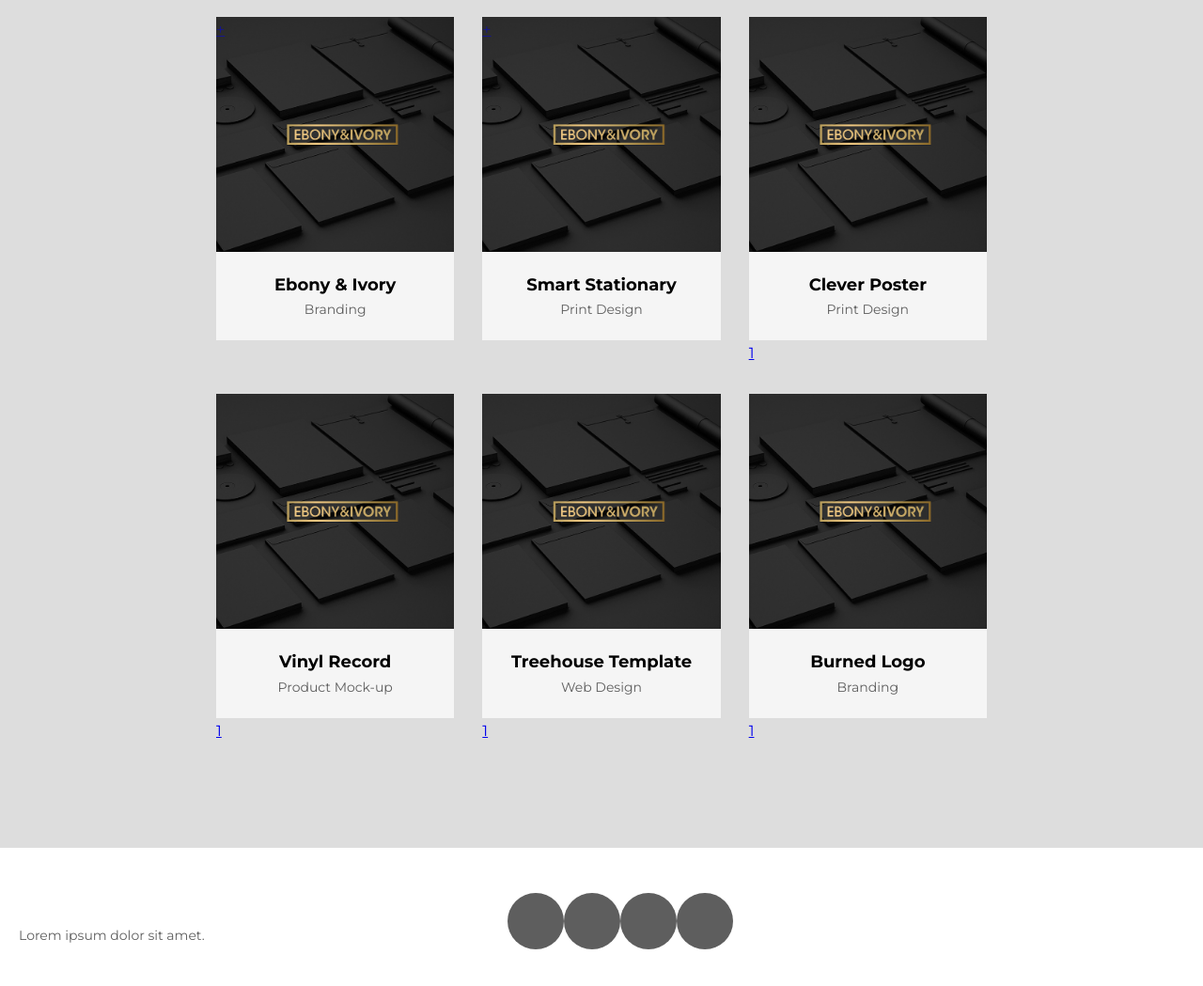
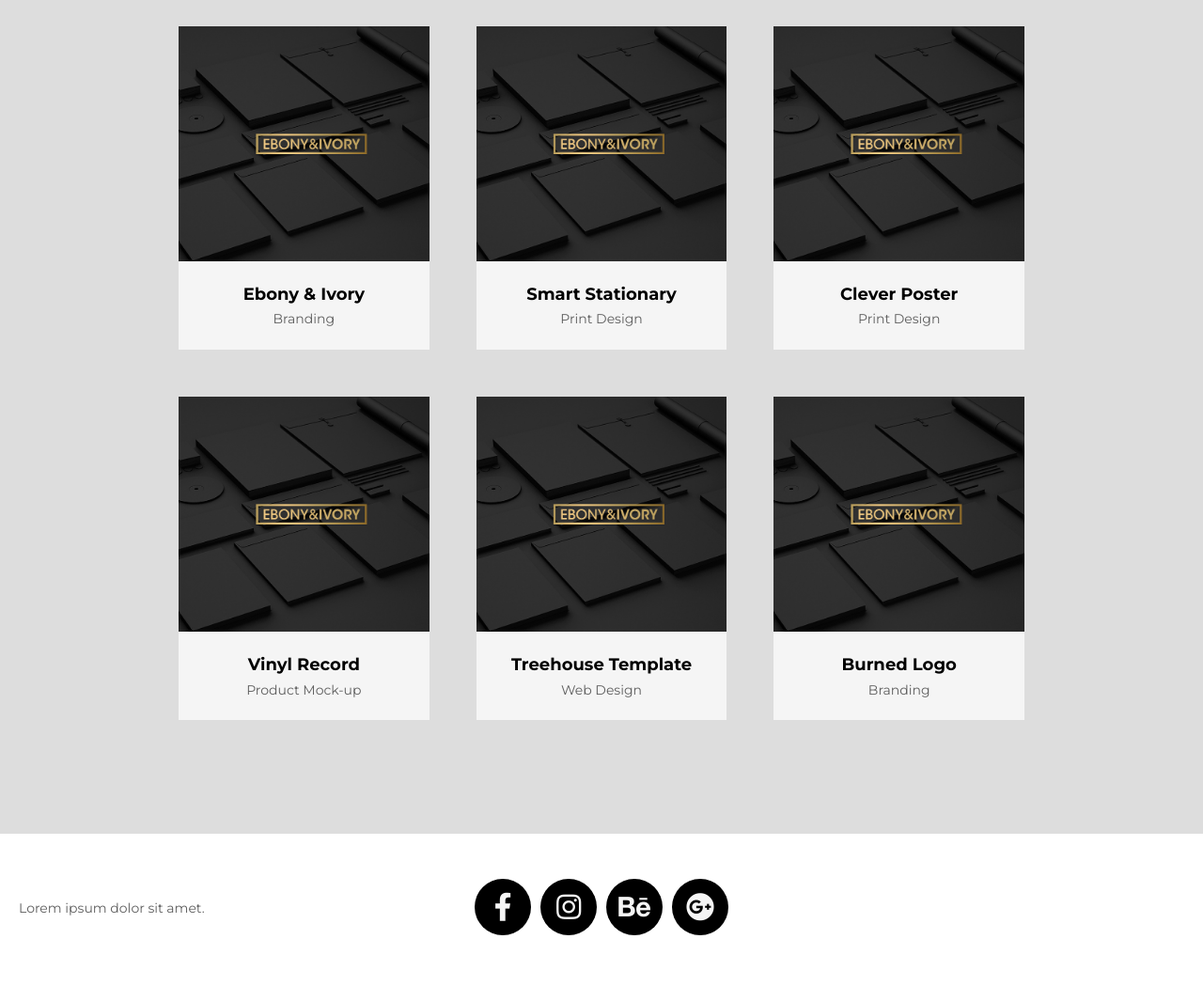
Before and after one commit to BielecPiotr/4.6.2, a website: page index.html in a window 1280 px wide. Shown: the part 1449-2498 px from the top of the page at 94% size. Drawn offline with Linux system fonts and the light colour scheme; files whose address does not match are found by name; a web font is replaced by a local one.

Commit message:
add styles to portfolio, fix footer

```diff
--- a/index.html
+++ b/index.html
@@ -85,7 +85,7 @@
         <div class="wrapper-box">
           <div class="image">
             <img src="/images/1.jpg" alt="1">
-            <a href="index.html" type="button" class="hiddenbutton">+</a>
+            <a href="index.html" type="button" class="hiddenbutton"></a>
           </div>
           <div class="bottom">
             <h3 class="subtitle">Ebony &amp; Ivory</h3>
@@ -95,7 +95,7 @@
         <div class="wrapper-box">
           <div class="image">
             <img src="/images/1.jpg" alt="1">
-            <a href="index.html" type="button" class="hiddenbutton">+</a>
+            <a href="index.html" type="button" class="hiddenbutton"></a>
           </div>
           <div class="bottom">
             <h3 class="subtitle">Smart Stationary</h3>
@@ -103,36 +103,44 @@
           </div>
         </div>
         <div class="wrapper-box">
-          <div class="image"><img src="/images/1.jpg" alt="1"></div>
+          <div class="image">
+            <img src="/images/1.jpg" alt="1">
+            <a href="index.html" type="button" class="hiddenbutton"></a>
+          </div>
           <div class="bottom">
             <h3 class="subtitle">Clever Poster</h3>
             <p>Print Design</p>
           </div>
-          <a href="index.html" type="button" class="hiddenbutton">1</a>
         </div>
         <div class="wrapper-box">
-          <div class="image"><img src="/images/1.jpg" alt="1"></div>
+          <div class="image">
+            <img src="/images/1.jpg" alt="1">
+            <a href="index.html" type="button" class="hiddenbutton"></a>
+          </div>
           <div class="bottom">
             <h3 class="subtitle">Vinyl Record</h3>
             <p>Product Mock-up</p>
           </div>
-          <a href="index.html" type="button" class="hiddenbutton">1</a>
         </div>
         <div class="wrapper-box">
-          <div class="image"><img src="/images/1.jpg" alt="1"></div>
+          <div class="image">
+            <img src="/images/1.jpg" alt="1">
+            <a href="index.html" type="button" class="hiddenbutton"></a>
+          </div>
           <div class="bottom">
             <h3 class="subtitle">Treehouse Template</h3>
             <p>Web Design</p>
           </div>
-          <a href="index.html" type="button" class="hiddenbutton">1</a>
         </div>
         <div class="wrapper-box">
-          <div class="image"><img src="/images/1.jpg" alt="1"></div>
+          <div class="image">
+            <img src="/images/1.jpg" alt="1">
+            <a href="index.html" type="button" class="hiddenbutton"></a>
+          </div>
           <div class="bottom">
             <h3 class="subtitle">Burned Logo</h3>
             <p>Branding</p>
           </div>
-          <a href="index.html" type="button" class="hiddenbutton">1</a>
         </div>
       </div>
     </section>
--- a/sass/style.scss
+++ b/sass/style.scss
@@ -166,10 +166,11 @@ p {
   .splash-inner {
     margin: auto;
     max-width: 70%;
+    text-align: center;
   }
 
   .page-title {
-    margin: 0;
+    margin: 0 auto;
     font-size: 72px;
     word-spacing: -24px;
     font-family: $font-main;
@@ -244,7 +245,7 @@ p {
     background-color: rgb(221, 221, 221);
 
     .wrapper {
-      max-width: 850px;
+      max-width: 950px;
       justify-content: space-between;
       margin: 0 auto;
 
@@ -254,7 +255,7 @@ p {
 
   .wrapper-box {
     flex: 0 0 33.333%;
-    padding: 15px;
+    padding: 25px;
     min-height: 300px;
   }
 
@@ -273,11 +274,15 @@ p {
     }
 
     .hiddenbutton {
+      display: flex;
       position: absolute;
       width: 100%;
       height: 100%;
-      opacity: 0.5;
+    }
 
+    .hiddenbutton:hover {
+      background-color: $color-second;
+      opacity: 0.3;
     }
   }
 
@@ -298,19 +303,21 @@ p {
   footer {
     padding: 48px 0;
 
-    p{
+    p {
       padding: 20px;
       position: absolute;
+      margin: auto;
     }
 
     ul {
       max-width: 400px;
       margin: 0 auto;
+      padding: 0;
 
       li {
         width: 60px;
         height: 60px;
-        background-color: $color-text-second;
+        background-color: $color-text-main;
         font-size: 0;
         border-radius: 100%;
         -webkit-border-radius: 100%;
@@ -318,6 +325,7 @@ p {
         -ms-border-radius: 100%;
         -o-border-radius: 100%;
         position: relative;
+        margin: 0 5px;
 
 
         i {
@@ -326,6 +334,7 @@ p {
           color: $color-main;
           left: 50%;
           top: 50%;
+          font-size: 30px;
           transform: translate(-50%, -50%);
           -webkit-transform: translate(-50%, -50%);
           -moz-transform: translate(-50%, -50%);
```
Also changed, not shown: css/style.css, 1 other file.
